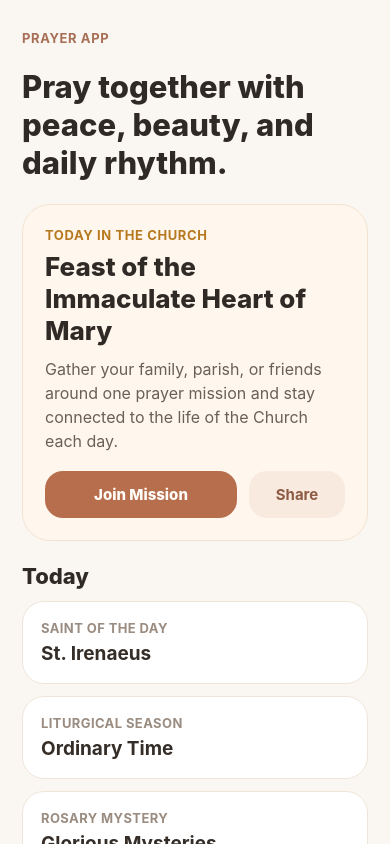
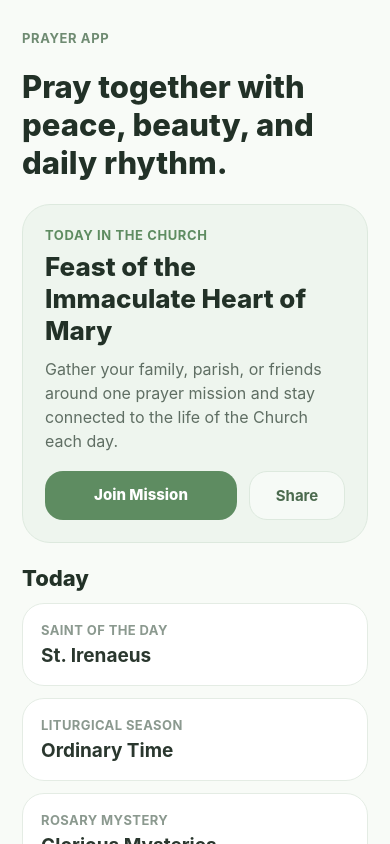
Before and after one commit to kevinmalana/prayer-app, a React Native app: screen / in a window 390 px wide. Built offline with nearby package versions, Linux system fonts and the light colour scheme.

Commit message:
Switch home screen to sage green light theme

```diff
--- a/App.tsx
+++ b/App.tsx
@@ -95,7 +95,7 @@ export default function App() {
 const styles = StyleSheet.create({
   safeArea: {
     flex: 1,
-    backgroundColor: '#FAF7F2',
+    backgroundColor: '#F8FBF7',
   },
   content: {
     padding: 22,
@@ -103,7 +103,7 @@ const styles = StyleSheet.create({
     gap: 22,
   },
   topLabel: {
-    color: '#A86F57',
+    color: '#6F8B72',
     fontSize: 13,
     fontWeight: '700',
     letterSpacing: 0.6,
@@ -111,20 +111,20 @@ const styles = StyleSheet.create({
     marginTop: 8,
   },
   topTitle: {
-    color: '#2F2A26',
+    color: '#223127',
     fontSize: 31,
     lineHeight: 38,
     fontWeight: '800',
   },
   heroCard: {
-    backgroundColor: '#FFF7ED',
+    backgroundColor: '#EEF5EE',
     borderRadius: 28,
     padding: 22,
     borderWidth: 1,
-    borderColor: '#F2E2CF',
+    borderColor: '#DDE9DE',
   },
   heroKicker: {
-    color: '#B7791F',
+    color: '#5E8C61',
     fontSize: 13,
     fontWeight: '700',
     marginBottom: 8,
@@ -132,14 +132,14 @@ const styles = StyleSheet.create({
     letterSpacing: 0.6,
   },
   heroTitle: {
-    color: '#2F2A26',
+    color: '#223127',
     fontSize: 26,
     lineHeight: 32,
     fontWeight: '800',
     marginBottom: 10,
   },
   heroBody: {
-    color: '#6B5F57',
+    color: '#5F6E63',
     fontSize: 16,
     lineHeight: 24,
   },
@@ -150,26 +150,28 @@ const styles = StyleSheet.create({
   },
   primaryButton: {
     flex: 1,
-    backgroundColor: '#B76E4D',
+    backgroundColor: '#5E8C61',
     borderRadius: 18,
     paddingVertical: 14,
     alignItems: 'center',
   },
   primaryButtonText: {
-    color: '#FFFDF9',
+    color: '#FFFFFF',
     fontSize: 15,
     fontWeight: '800',
   },
   ghostButton: {
     minWidth: 96,
-    backgroundColor: '#F8EADF',
+    backgroundColor: '#F6FAF6',
     borderRadius: 18,
     paddingVertical: 14,
     paddingHorizontal: 18,
     alignItems: 'center',
+    borderWidth: 1,
+    borderColor: '#DDE9DE',
   },
   ghostButtonText: {
-    color: '#8D5B44',
+    color: '#4B6A4E',
     fontSize: 15,
     fontWeight: '700',
   },
@@ -182,12 +184,12 @@ const styles = StyleSheet.create({
     alignItems: 'center',
   },
   sectionTitle: {
-    color: '#2F2A26',
+    color: '#223127',
     fontSize: 22,
     fontWeight: '800',
   },
   sectionLink: {
-    color: '#B76E4D',
+    color: '#5E8C61',
     fontWeight: '700',
   },
   softCard: {
@@ -195,10 +197,10 @@ const styles = StyleSheet.create({
     borderRadius: 22,
     padding: 18,
     borderWidth: 1,
-    borderColor: '#EFE4D8',
+    borderColor: '#E4ECE4',
   },
   cardLabel: {
-    color: '#9A8C81',
+    color: '#8B998F',
     fontSize: 13,
     fontWeight: '700',
     marginBottom: 6,
@@ -206,7 +208,7 @@ const styles = StyleSheet.create({
     letterSpacing: 0.4,
   },
   cardValue: {
-    color: '#342D28',
+    color: '#2A372E',
     fontSize: 19,
     fontWeight: '700',
   },
@@ -215,7 +217,7 @@ const styles = StyleSheet.create({
     borderRadius: 24,
     padding: 18,
     borderWidth: 1,
-    borderColor: '#EFE4D8',
+    borderColor: '#E4ECE4',
     gap: 10,
   },
   missionHeader: {
@@ -226,56 +228,56 @@ const styles = StyleSheet.create({
   },
   missionTitle: {
     flex: 1,
-    color: '#342D28',
+    color: '#2A372E',
     fontSize: 18,
     lineHeight: 24,
     fontWeight: '700',
   },
   missionPill: {
-    backgroundColor: '#FDF0E5',
+    backgroundColor: '#ECF4EC',
     borderRadius: 999,
     paddingHorizontal: 10,
     paddingVertical: 6,
   },
   missionPillText: {
-    color: '#A86F57',
+    color: '#5E8C61',
     fontSize: 12,
     fontWeight: '700',
   },
   missionMeta: {
-    color: '#8A7C72',
+    color: '#7C8A80',
     fontSize: 14,
     fontWeight: '600',
   },
   progressTrack: {
     height: 10,
     borderRadius: 999,
-    backgroundColor: '#F0E5DA',
+    backgroundColor: '#E4ECE4',
     overflow: 'hidden',
   },
   progressFill: {
     height: '100%',
     borderRadius: 999,
-    backgroundColor: '#D28D6A',
+    backgroundColor: '#6F9B72',
   },
   actionGrid: {
     gap: 12,
   },
   actionCard: {
-    backgroundColor: '#FFFDF9',
+    backgroundColor: '#FFFFFF',
     borderRadius: 22,
     padding: 18,
     borderWidth: 1,
-    borderColor: '#EFE4D8',
+    borderColor: '#E4ECE4',
     gap: 6,
   },
   actionTitle: {
-    color: '#342D28',
+    color: '#2A372E',
     fontSize: 17,
     fontWeight: '700',
   },
   actionText: {
-    color: '#7A6D65',
+    color: '#6F7A72',
     fontSize: 14,
     lineHeight: 20,
   },
```
